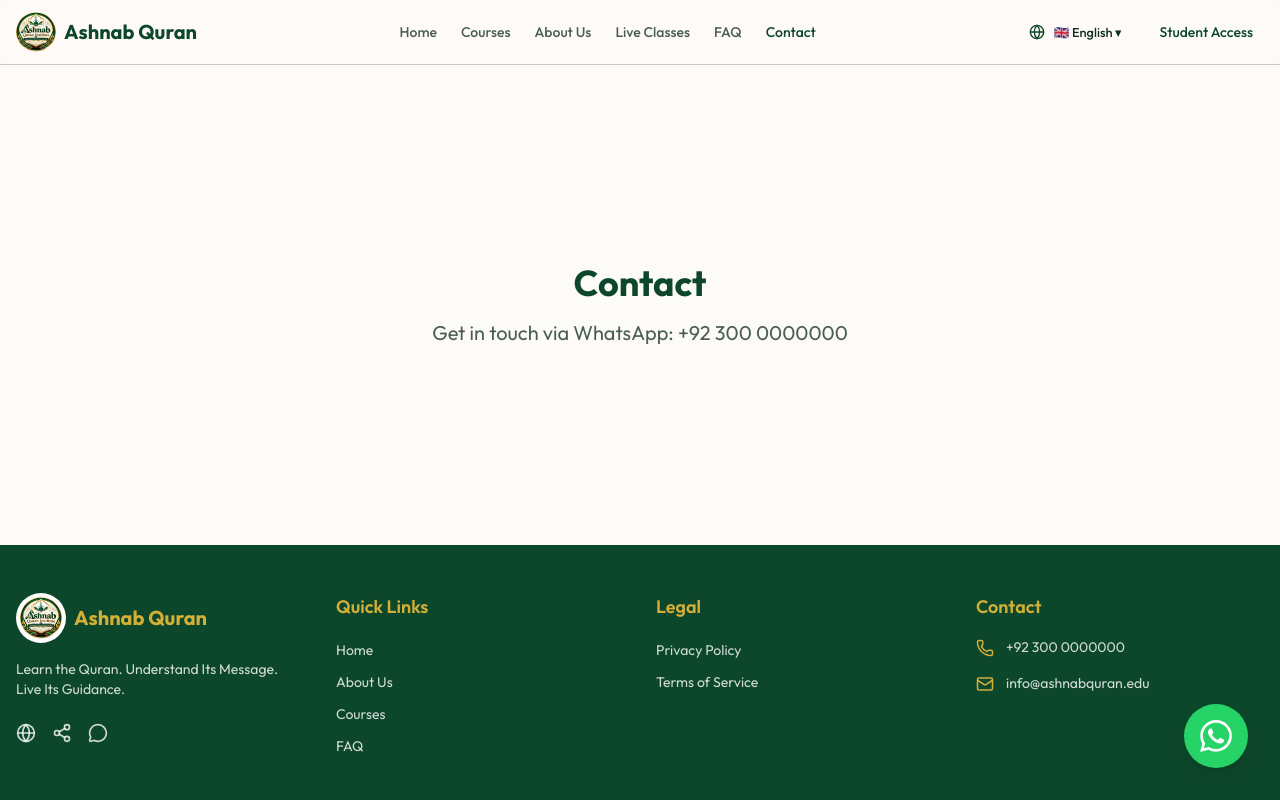
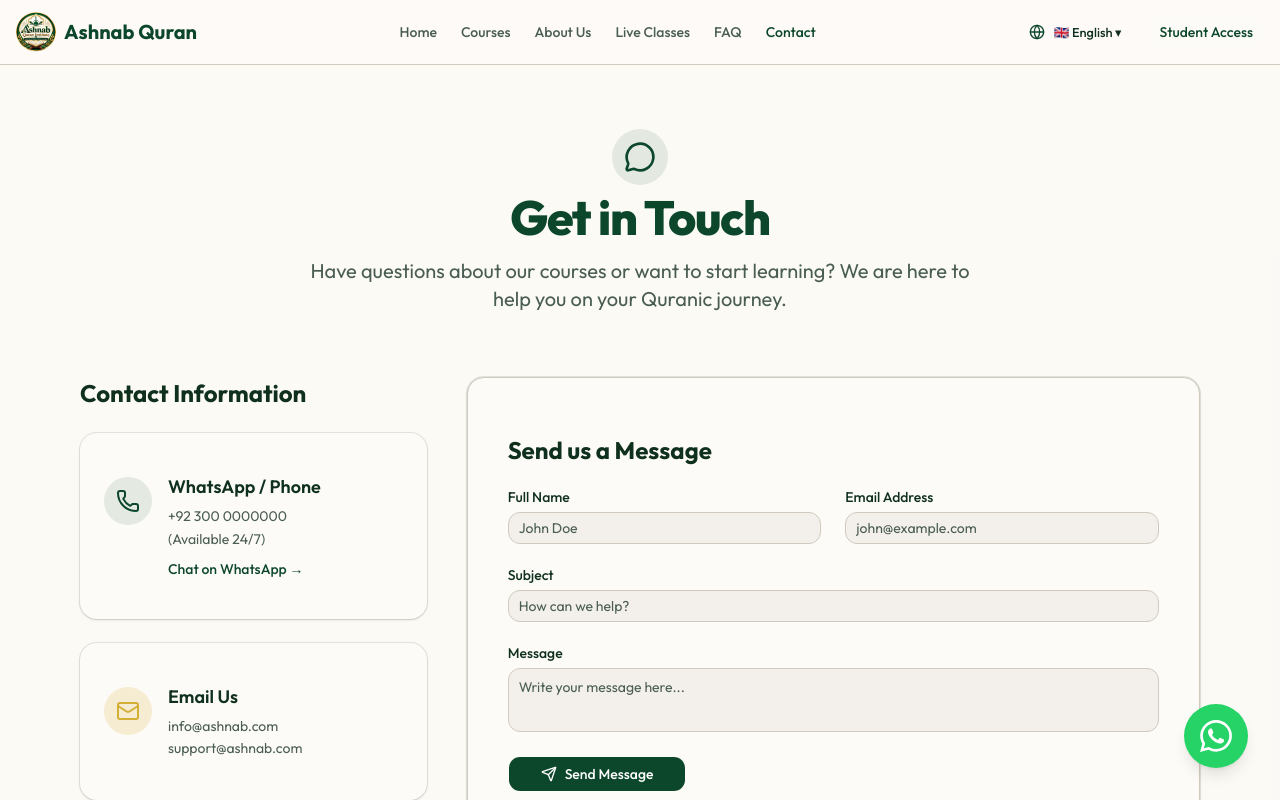
Before and after one commit to Humnaa-Nadeem/Ashnab, a Next.js app: page /en/contact in a window 1280 px wide. Shown: the top 800 px of the page. Built offline with nearby package versions, Linux system fonts and the light colour scheme.

Commit message:
build contact page

```diff
--- a/src/app/[locale]/contact/page.tsx
+++ b/src/app/[locale]/contact/page.tsx
@@ -1,8 +1,157 @@
+'use client';
+
+import { useState } from 'react';
+import { Card, CardContent } from '@/components/ui/card';
+import { Input } from '@/components/ui/input';
+import { Textarea } from '@/components/ui/textarea';
+import { Button } from '@/components/ui/button';
+import { Label } from '@/components/ui/label';
+import { Mail, Phone, MapPin, Send, MessageCircle } from 'lucide-react';
+
 export default function ContactPage() {
+  const [isSubmitting, setIsSubmitting] = useState(false);
+  const [isSuccess, setIsSuccess] = useState(false);
+
+  const handleSubmit = (e: React.FormEvent) => {
+    e.preventDefault();
+    setIsSubmitting(true);
+    // Simulate API call
+    setTimeout(() => {
+      setIsSubmitting(false);
+      setIsSuccess(true);
+      // Reset after 5 seconds
+      setTimeout(() => setIsSuccess(false), 5000);
+    }, 1500);
+  };
+
   return (
-    <div className="container mx-auto px-4 py-20 text-center min-h-[60vh] flex flex-col justify-center">
-      <h1 className="text-4xl font-bold text-primary mb-4">Contact</h1>
-      <p className="text-xl text-muted-foreground">Get in touch via WhatsApp: +92 300 0000000</p>
-    </div>
+    <main className="flex-1 bg-muted/10 min-h-screen py-16">
+      <div className="container mx-auto px-4 max-w-6xl">
+        <div className="text-center mb-16 space-y-4">
+          <div className="inline-flex items-center justify-center p-3 bg-primary/10 rounded-full mb-2">
+            <MessageCircle className="w-8 h-8 text-primary" />
+          </div>
+          <h1 className="text-4xl md:text-5xl font-extrabold text-primary tracking-tight">
+            Get in Touch
+          </h1>
+          <p className="text-xl text-muted-foreground max-w-2xl mx-auto">
+            Have questions about our courses or want to start learning? We are here to help you on your Quranic journey.
+          </p>
+        </div>
+
+        <div className="grid md:grid-cols-3 gap-10">
+          {/* Contact Information */}
+          <div className="space-y-6 md:col-span-1">
+            <h3 className="text-2xl font-bold text-foreground mb-6">Contact Information</h3>
+
+            <Card className="border-0 shadow-sm bg-background">
+              <CardContent className="p-6 flex items-start space-x-4">
+                <div className="p-3 bg-primary/10 rounded-full text-primary mt-1">
+                  <Phone className="w-6 h-6" />
+                </div>
+                <div>
+                  <h4 className="font-semibold text-lg">WhatsApp / Phone</h4>
+                  <p className="text-muted-foreground mt-1 leading-relaxed">
+                    +92 300 0000000<br/>
+                    (Available 24/7)
+                  </p>
+                  <a href="https://wa.me/923000000000" target="_blank" rel="noreferrer" className="text-primary font-medium hover:underline inline-block mt-2">
+                    Chat on WhatsApp &rarr;
+                  </a>
+                </div>
+              </CardContent>
+            </Card>
+
+            <Card className="border-0 shadow-sm bg-background">
+              <CardContent className="p-6 flex items-start space-x-4">
+                <div className="p-3 bg-secondary/20 rounded-full text-secondary mt-1">
+                  <Mail className="w-6 h-6" />
+                </div>
+                <div>
+                  <h4 className="font-semibold text-lg">Email Us</h4>
+                  <p className="text-muted-foreground mt-1 leading-relaxed">
+                    info@ashnab.com<br/>
+                    support@ashnab.com
+                  </p>
+                </div>
+              </CardContent>
+            </Card>
+
+            <Card className="border-0 shadow-sm bg-background">
+              <CardContent className="p-6 flex items-start space-x-4">
+                <div className="p-3 bg-blue-500/10 rounded-full text-blue-600 mt-1">
+                  <MapPin className="w-6 h-6" />
+                </div>
+                <div>
+                  <h4 className="font-semibold text-lg">Location</h4>
+                  <p className="text-muted-foreground mt-1 leading-relaxed">
+                    Online Global Academy<br/>
+                    Teaching Worldwide
+                  </p>
+                </div>
+              </CardContent>
+            </Card>
+          </div>
+
+          {/* Contact Form */}
+          <div className="md:col-span-2">
+            <Card className="border shadow-sm bg-background h-full">
+              <CardContent className="p-8 md:p-10">
+                <h3 className="text-2xl font-bold text-foreground mb-6">Send us a Message</h3>
+
+                {isSuccess ? (
+                  <div className="h-[400px] flex flex-col items-center justify-center text-center space-y-4 animate-in fade-in zoom-in duration-500">
+                    <div className="w-20 h-20 bg-emerald-100 text-emerald-600 rounded-full flex items-center justify-center mb-4">
+                      <Send className="w-10 h-10" />
+                    </div>
+                    <h4 className="text-3xl font-bold text-emerald-600">Message Sent!</h4>
+                    <p className="text-muted-foreground text-lg max-w-md">
+                      JazakAllah Khair for reaching out. Our team will get back to you as soon as possible.
+                    </p>
+                  </div>
+                ) : (
+                  <form onSubmit={handleSubmit} className="space-y-6">
+                    <div className="grid md:grid-cols-2 gap-6">
+                      <div className="space-y-2">
+                        <Label htmlFor="name">Full Name</Label>
+                        <Input id="name" placeholder="John Doe" required className="bg-muted/50" />
+                      </div>
+                      <div className="space-y-2">
+                        <Label htmlFor="email">Email Address</Label>
+                        <Input id="email" type="email" placeholder="john@example.com" required className="bg-muted/50" />
+                      </div>
+                    </div>
+
+                    <div className="space-y-2">
+                      <Label htmlFor="subject">Subject</Label>
+                      <Input id="subject" placeholder="How can we help?" required className="bg-muted/50" />
+                    </div>
+
+                    <div className="space-y-2">
+                      <Label htmlFor="message">Message</Label>
+                      <Textarea
+                        id="message"
+                        placeholder="Write your message here..."
+                        rows={6}
+                        required
+                        className="bg-muted/50 resize-none"
+                      />
+                    </div>
+
+                    <Button type="submit" size="lg" className="w-full md:w-auto px-8 transition-all" disabled={isSubmitting}>
+                      {isSubmitting ? (
+                        <span className="flex items-center">Sending...</span>
+                      ) : (
+                        <span className="flex items-center"><Send className="w-4 h-4 mr-2" /> Send Message</span>
+                      )}
+                    </Button>
+                  </form>
+                )}
+              </CardContent>
+            </Card>
+          </div>
+        </div>
+      </div>
+    </main>
   );
 }
```
